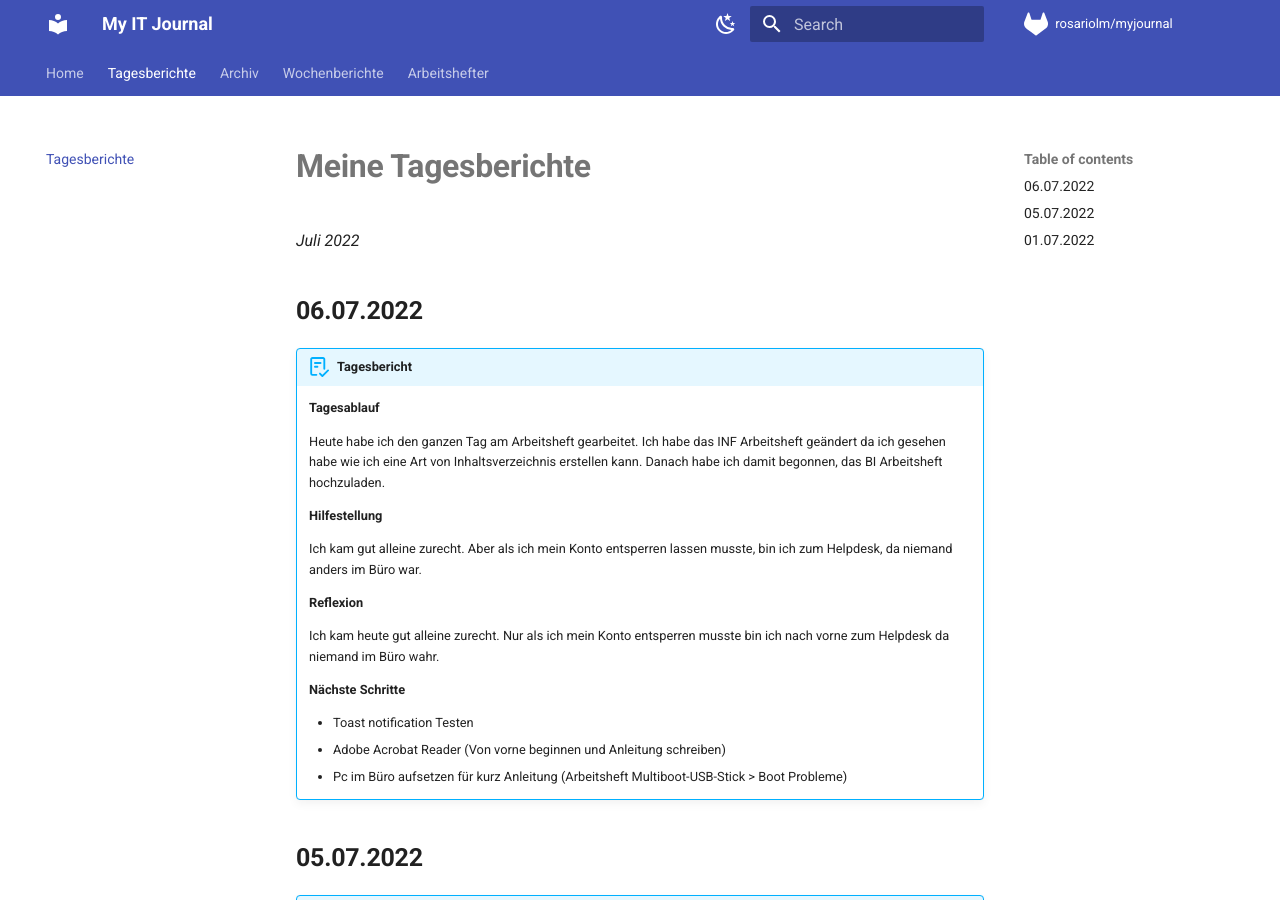
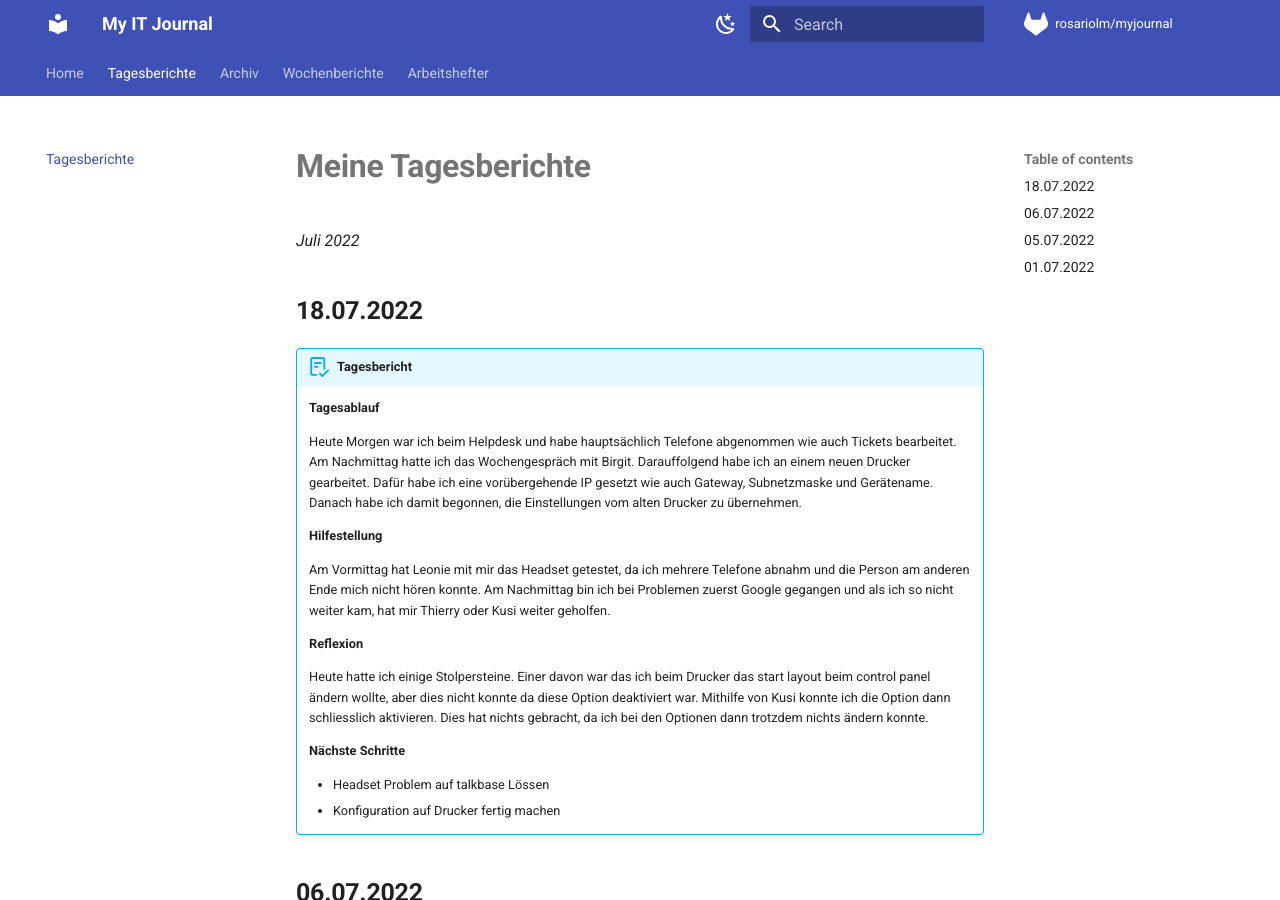
Before and after one commit to rosariolm/myjournal, an MkDocs documentation site: the page built from docs/tberichte.md, in a window 1280 px wide and 900 px high. Built offline with MkDocs 1.6.1 and Material for MkDocs 9.7.7, drawn with Linux system fonts in a browser that asks for light colours; comment, search, counter and statistics services are not loaded.

Commit message:
tbericht 18.07.2022

```diff
--- a/docs/tberichte.md
+++ b/docs/tberichte.md
@@ -2,6 +2,26 @@
 
 
 *Juli 2022*
+
+## **18.07.2022**
+
+!!! abstract "Tagesbericht"
+    **Tagesablauf**
+
+    Heute Morgen war ich beim Helpdesk und habe hauptsächlich Telefone abgenommen wie auch Tickets bearbeitet. Am Nachmittag hatte ich das Wochengespräch mit Birgit. Darauffolgend habe ich an einem neuen Drucker gearbeitet. Dafür habe ich eine vorübergehende IP gesetzt wie auch Gateway, Subnetzmaske und Gerätename. Danach habe ich damit begonnen, die Einstellungen vom alten Drucker zu übernehmen.
+
+    **Hilfestellung**
+
+    Am Vormittag hat Leonie mit mir das Headset getestet, da ich mehrere Telefone abnahm und die Person am anderen Ende mich nicht hören konnte. Am Nachmittag bin ich bei Problemen zuerst Google gegangen und als ich so nicht weiter kam, hat mir Thierry oder Kusi weiter geholfen.
+
+    **Reflexion**
+
+    Heute hatte ich einige Stolpersteine. Einer davon war das ich beim Drucker das start layout beim control panel ändern wollte, aber dies nicht konnte da diese Option deaktiviert war. Mithilfe von Kusi konnte ich die Option dann schliesslich aktivieren. Dies hat nichts gebracht, da ich bei den Optionen dann trotzdem nichts ändern konnte.
+
+    **Nächste Schritte**
+
+    - Headset Problem auf talkbase Lössen
+    - Konfiguration auf Drucker fertig machen
 
 ## **06.07.2022**
 
```
